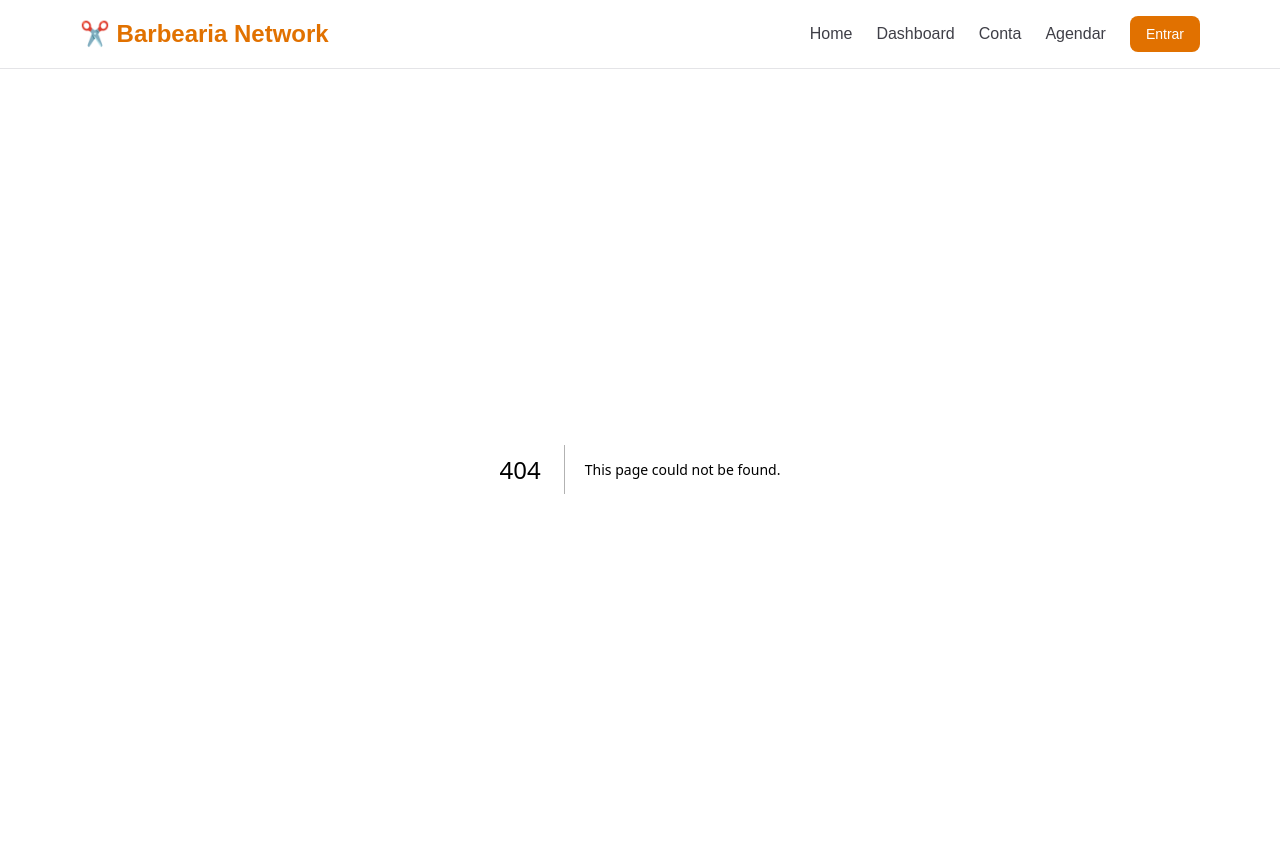
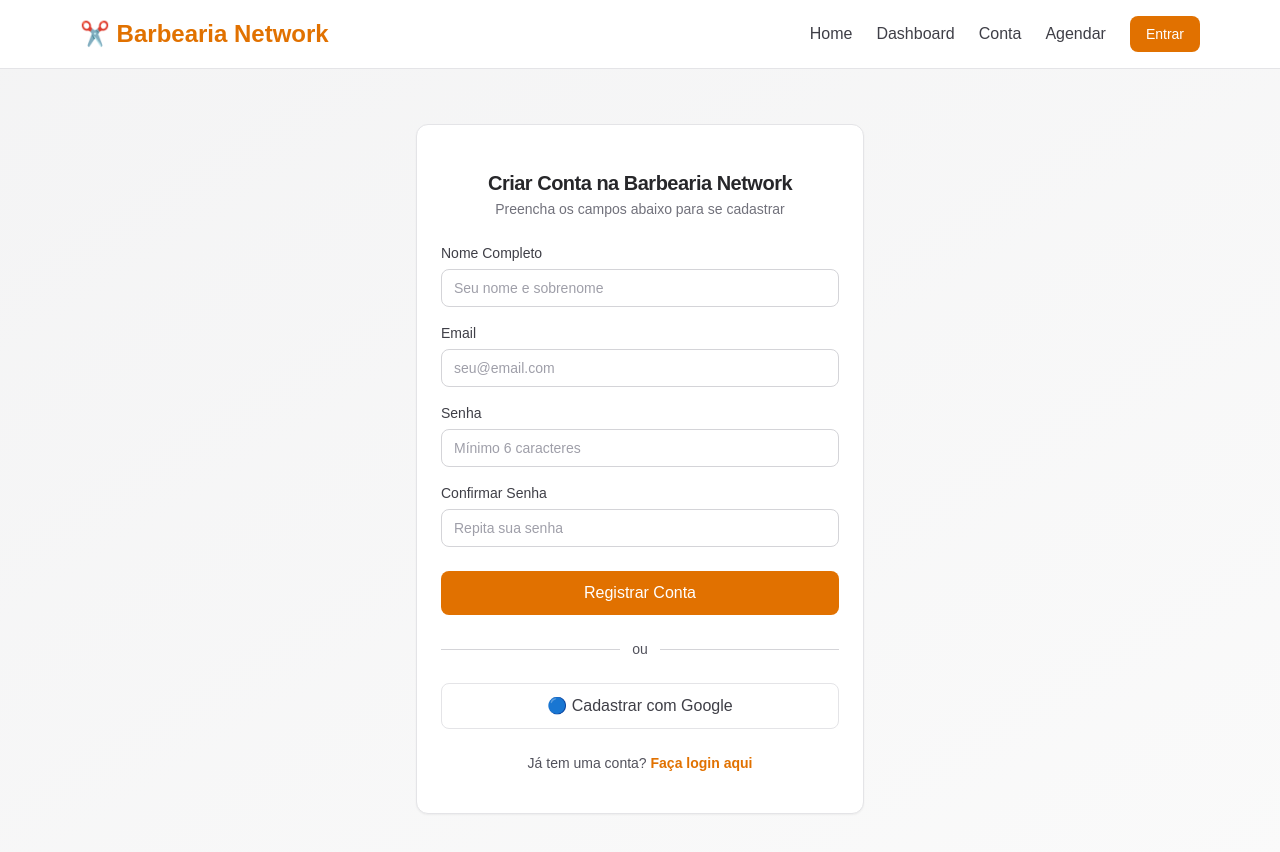
Before and after one commit to yamamotolucas/front-ms, a Next.js app: page /auth/registro in a window 1280 px wide. Before the commit this address had no page. Shown: the top 852 px of the page. Built offline with nearby package versions, Linux system fonts and the light colour scheme.

Commit message:
feat: add register page

```diff
--- /dev/null
+++ b/src/app/auth/registro/page.tsx
@@ -0,0 +1,211 @@
+'use client';
+
+import { useState } from 'react';
+import Link from 'next/link';
+import { Card, CardContent, CardDescription, CardHeader, CardTitle } from '@/components/ui/Card';
+import { Input } from '@/components/ui/Input';
+import { Button } from '@/components/ui/Button';
+
+export default function RegisterPage() {
+  const [formData, setFormData] = useState({
+    name: '',
+    email: '',
+    password: '',
+    confirmPassword: '',
+  });
+
+  const [errors, setErrors] = useState<{
+    name?: string;
+    email?: string;
+    password?: string;
+    confirmPassword?: string;
+  }>({});
+
+  const [isLoading, setIsLoading] = useState(false);
+
+  const handleInputChange = (e: React.ChangeEvent<HTMLInputElement>) => {
+    const { name, value } = e.target;
+    setFormData((prev) => ({
+      ...prev,
+      [name]: value,
+    }));
+
+    // Limpa o erro do campo assim que o usuário começa a digitar de novo
+    if (errors[name as keyof typeof errors]) {
+      setErrors((prev) => ({
+        ...prev,
+        [name]: undefined,
+      }));
+    }
+  };
+
+  const validateForm = () => {
+    const newErrors: typeof errors = {};
+
+    if (!formData.name.trim()) {
+      newErrors.name = 'Nome completo é obrigatório';
+    }
+
+    if (!formData.email) {
+      newErrors.email = 'Email é obrigatório';
+    } else if (!/^[^\s@]+@[^\s@]+\.[^\s@]+$/.test(formData.email)) {
+      newErrors.email = 'Email inválido';
+    }
+
+    if (!formData.password) {
+      newErrors.password = 'Senha é obrigatória';
+    } else if (formData.password.length < 6) {
+      newErrors.password = 'Senha deve ter pelo menos 6 caracteres';
+    }
+
+    if (!formData.confirmPassword) {
+      newErrors.confirmPassword = 'Confirmação de senha é obrigatória';
+    } else if (formData.password !== formData.confirmPassword) {
+      newErrors.confirmPassword = 'As senhas não coincidem';
+    }
+
+    return newErrors;
+  };
+
+  const handleSubmit = async (e: React.FormEvent) => {
+    e.preventDefault();
+
+    const newErrors = validateForm();
+    if (Object.keys(newErrors).length > 0) {
+      setErrors(newErrors);
+      return;
+    }
+
+    setIsLoading(true);
+
+    try {
+      // Ajuste a URL para o endpoint correto do seu identity-ms se necessário
+      const response = await fetch('http://localhost:8080/identity-ms/v1/auth/register', {
+        method: 'POST',
+        headers: {
+          'Content-Type': 'application/json',
+        },
+        body: JSON.stringify({
+          name: formData.name,
+          email: formData.email,
+          password: formData.password,
+        }),
+      });
+
+      const data = await response.json();
+
+      if (!response.ok) {
+        alert(`Erro: ${data.error || 'Falha ao registrar conta.'}`);
+        return;
+      }
+
+      alert('Conta criada com sucesso! Faça login para continuar.');
+
+      // Redireciona para a página de login
+      window.location.href = '/auth/login';
+
+    } catch (error: unknown) {
+      console.error('Erro na requisição:', (error as Error).message);
+      alert('Ocorreu um erro ao tentar criar sua conta. Por favor, tente novamente mais tarde.');
+    } {
+      setIsLoading(false);
+    }
+  };
+
+  return (
+    <div className="min-h-screen flex items-center justify-center bg-linear-to-br from-zinc-100 to-zinc-50 px-4 py-12">
+      <Card className="w-full max-w-md">
+        <CardHeader>
+          <CardTitle className="text-2xl text-center">Criar Conta na Barbearia Network</CardTitle>
+          <CardDescription className="text-center">
+            Preencha os campos abaixo para se cadastrar
+          </CardDescription>
+        </CardHeader>
+
+        <CardContent>
+          <form onSubmit={handleSubmit} className="space-y-4">
+            <Input
+              id="name"
+              name="name"
+              type="text"
+              label="Nome Completo"
+              value={formData.name}
+              onChange={handleInputChange}
+              placeholder="Seu nome e sobrenome"
+              error={errors.name}
+              required
+            />
+
+            <Input
+              id="email"
+              name="email"
+              type="email"
+              label="Email"
+              value={formData.email}
+              onChange={handleInputChange}
+              placeholder="seu@email.com"
+              error={errors.email}
+              required
+            />
+
+            <Input
+              id="password"
+              name="password"
+              type="password"
+              label="Senha"
+              value={formData.password}
+              onChange={handleInputChange}
+              placeholder="Mínimo 6 caracteres"
+              error={errors.password}
+              required
+            />
+
+            <Input
+              id="confirmPassword"
+              name="confirmPassword"
+              type="password"
+              label="Confirmar Senha"
+              value={formData.confirmPassword}
+              onChange={handleInputChange}
+              placeholder="Repita sua senha"
+              error={errors.confirmPassword}
+              required
+            />
+
+            <Button type="submit" size="lg" className="w-full mt-2" isLoading={isLoading}>
+              Registrar Conta
+            </Button>
+          </form>
+
+          {/* Divider */}
+          <div className="my-6 flex items-center gap-3">
+            <div className="flex-1 h-px bg-zinc-300" />
+            <span className="text-sm text-zinc-600">ou</span>
+            <div className="flex-1 h-px bg-zinc-300" />
+          </div>
+
+          {/* Google Login / Registro alternativo */}
+          <Button
+            type="button"
+            variant="outline"
+            size="lg"
+            className="w-full"
+            onClick={() => alert('Google register - Em desenvolvimento')}
+          >
+            🔵 Cadastrar com Google
+          </Button>
+
+          {/* Login Link */}
+          <div className="mt-6 text-center">
+            <p className="text-sm text-zinc-600">
+              Já tem uma conta?{' '}
+              <Link href="/auth/login" className="text-amber-600 hover:text-amber-700 font-semibold">
+                Faça login aqui
+              </Link>
+            </p>
+          </div>
+        </CardContent>
+      </Card>
+    </div>
+  );
+}
```
